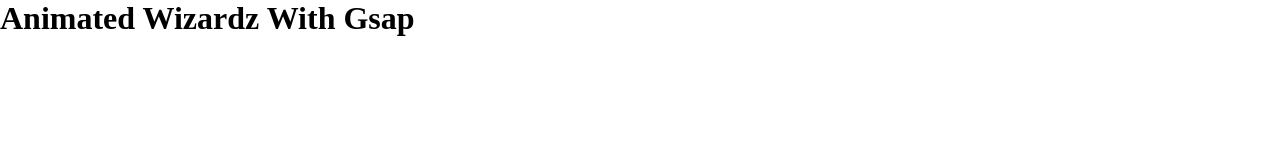
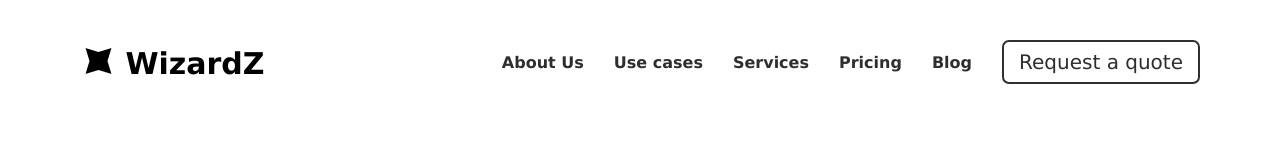
Before and after one commit to snafaro/aniamted-wizardz, a plain HTML site: page index.html in a window 1280 px wide. Drawn offline with nearby package versions, Linux system fonts and the light colour scheme.

Commit message:
navbar created

```diff
--- a/index.html
+++ b/index.html
@@ -4,12 +4,33 @@
     <meta charset="UTF-8">
     <meta name="viewport" content="width=device-width, initial-scale=1.0">
     <title>Animated Wizardz</title>
+    <!-- remix icon cdn -->
+    <link
+    href="https://cdn.jsdelivr.net/npm/remixicon@4.5.0/fonts/remixicon.css"
+    rel="stylesheet"
+    />
+    <!-- main style file -->
     <link rel="stylesheet" href="style.css">
 </head>
 <body>
-    <h1>Animated Wizardz With Gsap </h1>
-
-
+    <section class="section1">
+        <nav>
+            <h1>
+                <i class="ri-shining-2-fill"></i>
+                WizardZ
+            </h1>
+            <div class="links">
+                <h4>About Us</h4>
+                <h4>Use cases</h4>
+                <h4>Services</h4>
+                <h4>Pricing</h4>
+                <h4>Blog</h4>
+                <button>
+                    Request a quote
+                </button>
+            </div>
+        </nav>
+    </section>
 
     <!-- gsap cdn -->
     <script src="https://cdnjs.cloudflare.com/ajax/libs/gsap/3.13.0/gsap.min.js" integrity="sha512-NcZdtrT77bJr4STcmsGAESr06BYGE8woZdSdEgqnpyqac7sugNO+Tr4bGwGF3MsnEkGKhU2KL2xh6Ec+BqsaHA==" crossorigin="anonymous" referrerpolicy="no-referrer"></script>
--- a/style.css
+++ b/style.css
@@ -7,3 +7,50 @@
   width: 100%;
   height: 100%;
 }
+section{
+    height: 100vh;
+    width: 100%;
+}
+
+.section1 nav{
+    display: flex;
+    justify-content: space-between;
+    align-items: center;
+    padding: 40px 80px;
+}
+
+.section1 nav h1{
+    font-size: 30px;
+    font-family: 'Lucida Sans', 'Lucida Sans Regular', 'Lucida Grande', 'Lucida Sans Unicode', Geneva, Verdana, sans-serif;
+    font-weight: 900;
+}
+
+.section1 nav h1 i{
+    display: inline-block;
+    font-size: 35px;
+    rotate: 45deg;
+}
+
+.section1 nav .links{
+    display: flex;
+    justify-content: center;
+    align-items: center;
+    gap: 30px;
+}
+
+.section1 nav .links h4{
+    font-size: 16px;
+    font-family: 'Lucida Sans', 'Lucida Sans Regular', 'Lucida Grande', 'Lucida Sans Unicode', Geneva, Verdana, sans-serif;
+    color: rgb(46, 46, 46);
+}
+
+.section1 nav .links button{
+    padding: 8px 15px;
+    border: 2px solid rgb(48, 48, 48);
+    font-size: 20px;
+    background-color: transparent;
+    font-family: 'Lucida Sans', 'Lucida Sans Regular', 'Lucida Grande', 'Lucida Sans Unicode', Geneva, Verdana, sans-serif;
+    color: rgb(46, 46, 46);
+    border-radius: 7px;
+    cursor: pointer;
+}
```
